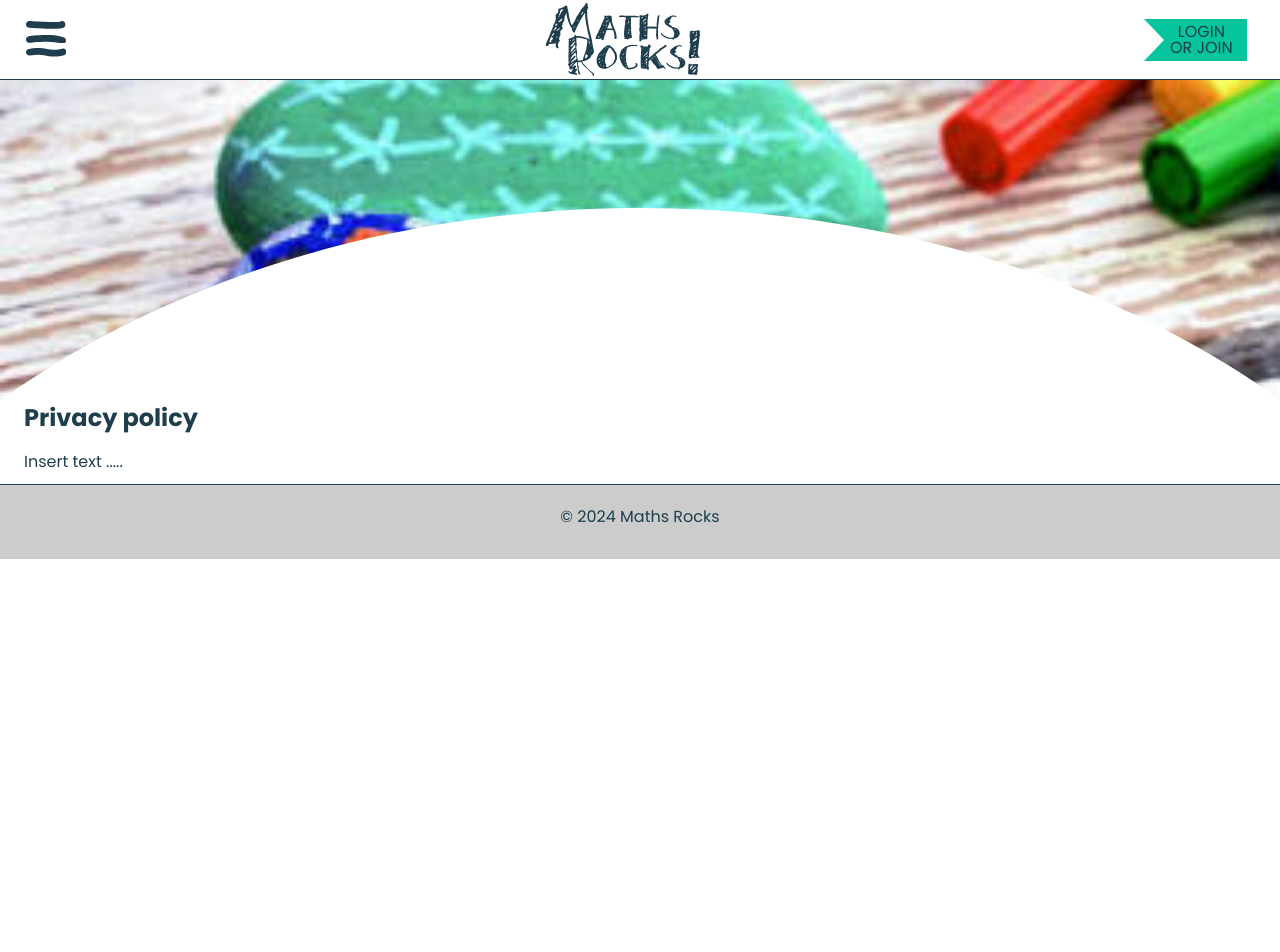
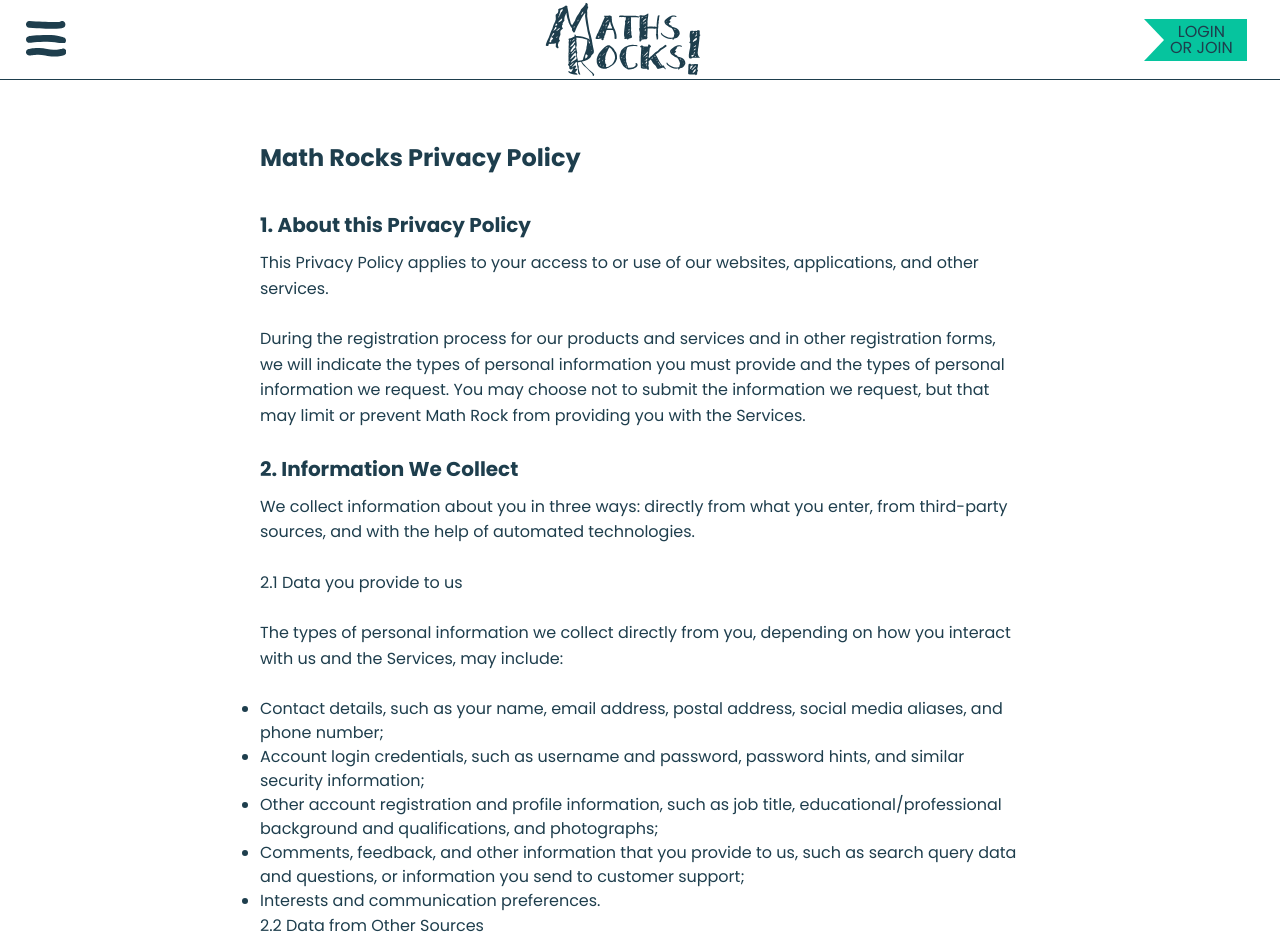
Before and after one commit to uoa-compsci399-s1-2024/capstone-project-2024-s1-team-11, a React (Vite) app in the folder client/: page /privacy-policy in a window 1280 px wide. Shown: the top 952 px of the page. Before the commit the page ends 800 px from the top, so only its background shows below. Built offline with nearby package versions, Linux system fonts and the light colour scheme.

Commit message:
Update privacy.jsx

```diff
--- a/client/src/pages/privacy.jsx
+++ b/client/src/pages/privacy.jsx
@@ -1,19 +1,146 @@
+/* eslint-disable react/no-unescaped-entities */
 import Header from '../components/header';
 import Footer from '../components/footer';
-import TopImage from '../components/top-image';
+import styled from 'styled-components';
 
+const Container = styled.div`
+  max-width: 800px;
+  margin: 0 auto;
+  padding: 20px;
+  font-family: Arial, sans-serif;
+  color: #333;
+  margin-top: 120px;
+`;
+
+const Title = styled.h1`
+  font-size: 24px;
+  margin-bottom: 20px;
+`;
+
+const SectionTitle = styled.h2`
+  font-size: 20px;
+  margin-bottom: 10px;
+`;
+
+const Paragraph = styled.p`
+  font-size: 16px;
+  line-height: 1.6;
+  margin-bottom: 15px;
+`;
+
+const List = styled.ul`
+  margin-bottom: 15px;
+`;
+
+const ListItem = styled.li`
+  margin-bottom: 5px;
+`;
 
 export default function PrivacyPage() {
   return (
     <>
       <Header />
-        <main>
-          <TopImage />
-          <article className='side-padding'>
-            <h1>Privacy policy</h1>
-            <p>Insert text .....</p>
-          </article>
-        </main>
+      <Container>
+      <Title>Math Rocks Privacy Policy</Title>
+
+      <SectionTitle>1. About this Privacy Policy</SectionTitle>
+      <Paragraph>This Privacy Policy applies to your access to or use of our websites, applications, and other services.</Paragraph>
+      <Paragraph>During the registration process for our products and services and in other registration forms, we will indicate the types of personal information you must provide and the types of personal information we request. You may choose not to submit the information we request, but that may limit or prevent Math Rock from providing you with the Services.</Paragraph>
+      <SectionTitle>2. Information We Collect</SectionTitle>
+      <Paragraph>We collect information about you in three ways: directly from what you enter, from third-party sources, and with the help of automated technologies.</Paragraph>
+      <Paragraph><strong>2.1 Data you provide to us</strong></Paragraph>
+      <Paragraph>The types of personal information we collect directly from you, depending on how you interact with us and the Services, may include:</Paragraph>
+      <ul>
+        <li>Contact details, such as your name, email address, postal address, social media aliases, and phone number;</li>
+        <li>Account login credentials, such as username and password, password hints, and similar security information;</li>
+        <li>Other account registration and profile information, such as job title, educational/professional background and qualifications, and photographs;</li>
+        <li>Comments, feedback, and other information that you provide to us, such as search query data and questions, or information you send to customer support;</li>
+        <li>Interests and communication preferences.</li>
+      </ul>
+
+      <Paragraph><strong>2.2 Data from Other Sources</strong></Paragraph>
+      <Paragraph>We may also obtain your contact details and other information about you from our affiliates and other third parties, including:</Paragraph>
+      <ul>
+        <li>The social network you use when you grant permission to the Service to access your data on one or more social networks;</li>
+        <li>Service providers who can help us determine locations so that certain products can be targeted to your location;</li>
+        <li>Businesses with whom we partner to provide co-branded services or participate in joint marketing activities.</li>
+      </ul>
+
+      <SectionTitle>3. How We Use Your Information</SectionTitle>
+      <Paragraph>Depending on how you interact with us and the Services, we may use your personal information to:</Paragraph>
+      <ul>
+        <li>To provide, activate, and manage your access to and use of the Services;</li>
+        <li>to process and fulfill requests, orders, downloads, subscriptions, or other transactions;</li>
+        <li>To provide technical, product, and other support to help keep the Services functional, secure, and stable</li>
+        <li>To enhance and improve the Services and our other products, activities and services, and to develop new products, services, and benefits;</li>
+        <li>to respond to your requests, inquiries, comments, and concerns;</li>
+        <li>To notify you of changes, updates, and other announcements related to the Service and our other products and services</li>
+        <li>To comply with our legal obligations, resolve disputes, and enforce our agreements.</li>
+      </ul>
+
+      <SectionTitle>4. Sharing Your Information</SectionTitle>
+      <Paragraph><strong>4.1 Application Licensors</strong></Paragraph>
+      <Paragraph>If you access the application on the Services through a license agreement with the licensor of a third-party application, personal information associated with that third-party application may be shared with that licensor so that it can provide you with access to the application in accordance with the terms of the license agreement and privacy policy. </Paragraph>
+      <Paragraph><strong>4.2 For Legal Reasons</strong></Paragraph>
+      <Paragraph>We will also disclose your personal information when we believe it is reasonably necessary for the following purposes:</Paragraph>
+      <ul>
+        <li>to comply with any applicable law, regulation, legal process or other legal obligation;</li>
+        <li>detect, investigate, and help prevent security, fraud, or technical issues;</li>
+        <li>to protect the rights, property, or safety of Math Rock, our users, employees, or others;</li>
+        <li>Completing corporate matters, such as asset transfers, acquisitions by other companies, or mergers with other companies.</li>
+      </ul>
+
+      <SectionTitle>5. Basis for processing</SectionTitle>
+      <Paragraph>When we collect or otherwise process any personal information within the framework of applicable data protection laws, we do so in order to:</Paragraph>
+
+      <ul>
+        <li>To provide the Services, complete a transaction, perform a contract with you, or perform an action at your request prior to entering into a contract;</li>
+        <li>To comply with applicable laws or other legal obligations;</li>
+        <li>To carry out tasks that are in the public interest;</li>
+        <li>To enable our customers to comply with their legal obligations;</li>
+        <li>To do so with your consent (where applicable) and/or to enable our customers to comply with their legal obligations;</li>
+        <li>To operate our business, to protect the security of our systems, customers, and users, to detect or prevent fraud, or to maintain other legitimate interests as described in Sections 2-4 above (except where your privacy interests are overridden).</li>
+      </ul>
+      <Paragraph>Where we rely on your consent to process personal information, you have the right to withdraw your consent at any time, and you may have the right to object to our processing of personal information where we are exercising our legitimate interests.</Paragraph>
+
+      <SectionTitle>6. Data Retention</SectionTitle>
+      <Paragraph>We will retain your personal information for as long as necessary to provide the Services, complete the transactions you have requested, or for other necessary purposes, such as to comply with legal obligations, maintain business and financial records, resolve disputes, maintain security, detect and prevent fraud and abuse, and enforce agreements. If you access the Services through a subscription managed or sponsored by your organization, we will retain your organization's contact information for continued communication with you after your organization terminates your subscription.</Paragraph>
+
+      <SectionTitle>7. Data Security</SectionTitle>
+      <Paragraph>We will implement a variety of technical and organisational measures to ensure a level of security appropriate to the risk to the personal information we process. These measures are designed to ensure the integrity, confidentiality, and availability of personal information.</Paragraph>
+
+      <SectionTitle>8. Children's Privacy</SectionTitle>
+      <Paragraph>We do not knowingly collect information from children under the age of 14.</Paragraph>
+
+      <SectionTitle>9. Accessing and Updating Your Information</SectionTitle>
+      <Paragraph>
+        <strong>9.1 Your Account</strong>
+      </Paragraph>
+      <Paragraph>
+        The Service may allow registered users to directly access and review their account information at any time and to make corrections or updates after logging in. It is the user's responsibility to keep such information up to date. Registered users may also close their accounts directly through the Service or by contacting the Service's customer support department.
+      </Paragraph>
+
+      <Paragraph>
+        <strong>9.2 Your Rights</strong>
+      </Paragraph>
+      <Paragraph>
+        In accordance with applicable privacy and data protection laws, you have the right, free of charge, to:
+      </Paragraph>
+      <List>
+        <ListItem>Access to your personal information;</ListItem>
+        <ListItem>To correct or erase your personal information;</ListItem>
+        <ListItem>Restrict or object to our processing of your personal information;</ListItem>
+        <ListItem>Portability of your personal information.</ListItem>
+      </List>
+
+      <Paragraph>If you have any questions, comments, complaints, or requests about this Privacy Policy or our handling of your information, please send an email to <a href="mailto:jhe435@aucklanduni.zc.nz">jhe435@aucklanduni.zc.nz</a>.</Paragraph>
+
+      <SectionTitle>10. Changes</SectionTitle>
+      <Paragraph>We may update this Privacy Policy from time to time. We will post any changes on this page along with the updated revision date. Once we make any material changes, we will notify you through the Service or otherwise.</Paragraph>
+
+      <SectionTitle>11. Contact Information</SectionTitle>
+      <Paragraph>If you have any questions, comments, complaints or requests about this Privacy Policy or our handling of your information, please send an email to jhe435@aucklanduni.zc.nz. </Paragraph>
+    </Container>
         <Footer />
     </>
   );
```
